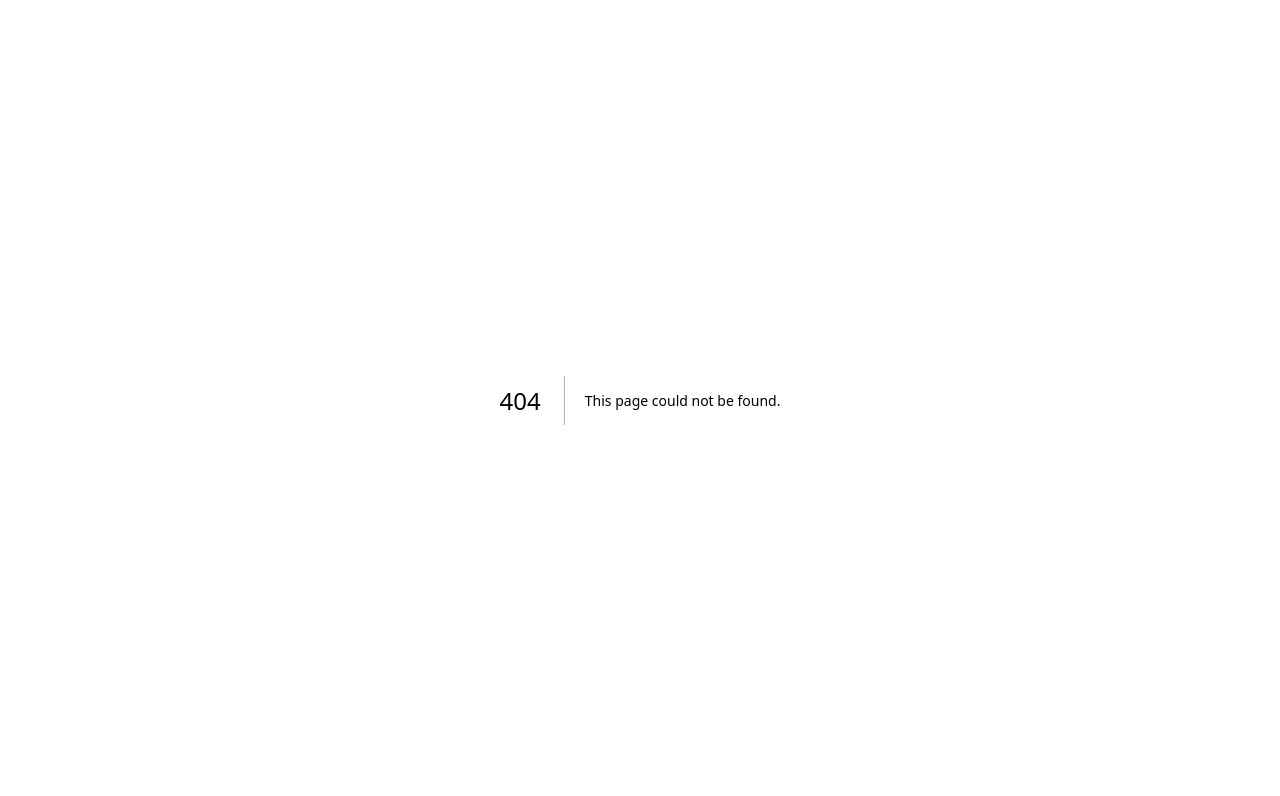
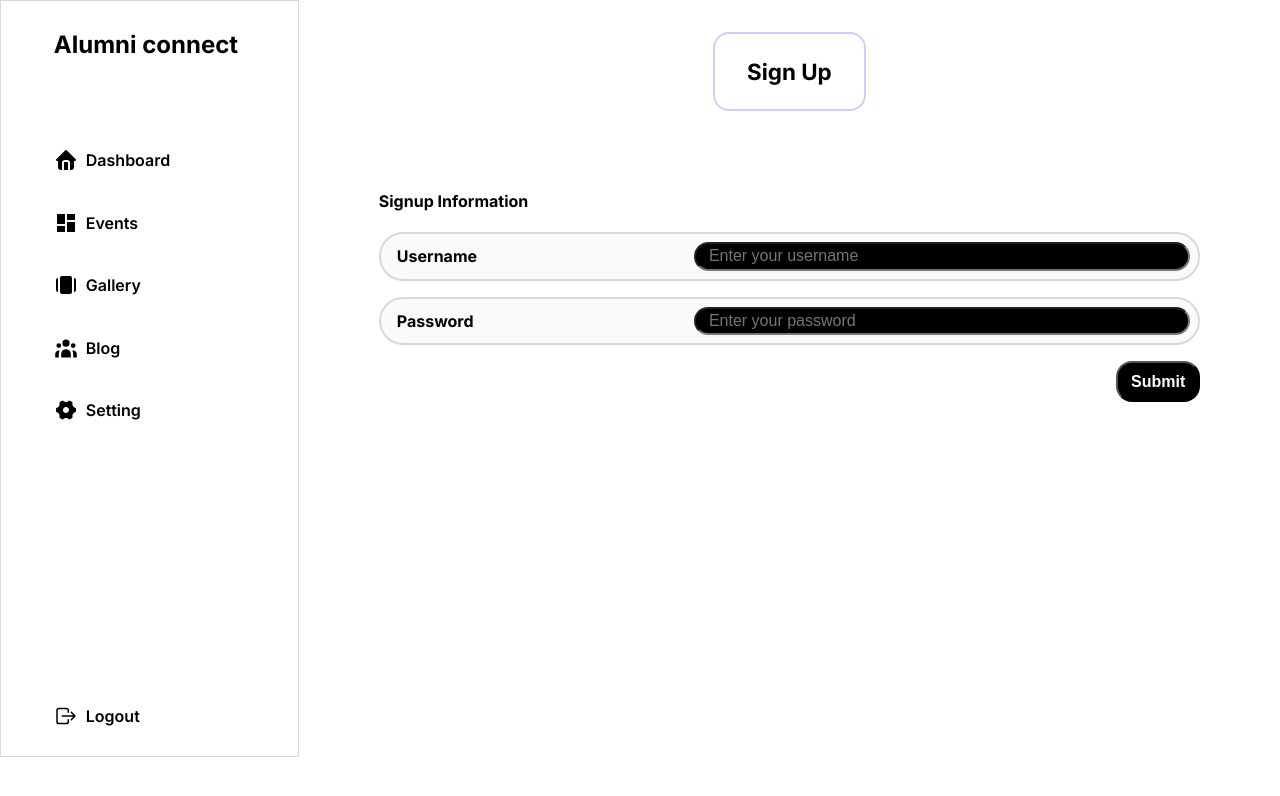
Before and after one commit to Heavy108/Alumn, a Next.js app in the folder alumn/: page /DashBoard/signup in a window 1280 px wide. Before the commit this address had no page. Shown: the top 796 px of the page. Built offline with nearby package versions, Linux system fonts and the light colour scheme.

Commit message:
Dashboard complete

```diff
--- a/alumn/src/Components/DashBoardNavigation.jsx
+++ b/alumn/src/Components/DashBoardNavigation.jsx
@@ -59,7 +59,7 @@ function DashBoard() {
               onClick={() => handleClick('Carasoul')}
               className={activeItem === 'Carasoul' ? `${style.activeItem}` : ''}
             >
-              <Link href="/Dashboard/UpdateGallery" className={style.Link}>
+              <Link href="/DashBoard/GalleryPage" className={style.Link}>
                 <BiSolidCarousel className={style.icons} /> Gallery
               </Link>
             </li>
@@ -67,15 +67,15 @@ function DashBoard() {
               onClick={() => handleClick('Email')}
               className={activeItem === 'Email' ? `${style.activeItem}` : ''}
             >
-              <Link href="/Dashboard/Subscribers" className={style.Link}>
-                <HiUserGroup className={style.icons} /> Subscribers
+              <Link href="../CommingSoon" className={style.Link}>
+                <HiUserGroup className={style.icons} /> Blog
               </Link>
             </li>
             <li
               onClick={() => handleClick('SignUp')}
               className={activeItem === 'SignUp' ? `${style.activeItem}` : ''}
             >
-              <Link href="/Dashboard/SignUp" className={style.Link}>
+              <Link href="/DashBoard/signup" className={style.Link}>
                 <RiSettings4Fill className={style.icons} /> Setting
               </Link>
             </li>
--- a/alumn/src/app/DashBoard/EventsPage/page.jsx
+++ b/alumn/src/app/DashBoard/EventsPage/page.jsx
@@ -7,6 +7,7 @@ import { CiSearch } from "react-icons/ci";
 async function EventPage(){
     const data =await fetchData()
     console.log(typeof(data))
+    const total = data.length
     return(<>
 
     <div className={style.Account}>
@@ -18,7 +19,7 @@ async function EventPage(){
         </div>
         <ul className={style.items}>
           <li className={style.box}>
-            Events<span className={style.data}>3</span>
+            Events<span className={style.data}>{total}</span>
           </li>
           <li className={style.box}>
             Upcoming Events<span className={style.data}>0</span>
--- /dev/null
+++ b/alumn/src/app/DashBoard/signup/page.jsx
@@ -0,0 +1,84 @@
+'use client';
+import Title from "@/Components/Title"; // Assuming you have a Title component
+import style from "@/css/signup.module.css";
+import { useRouter } from "next/navigation";
+import { useState } from "react";
+import { Input } from "@/Components/Input"; // Assuming you have an Input component
+
+function SignupPage() {
+  const router = useRouter();
+  const [user, setUser] = useState({
+    username: "",
+    password: "",
+  });
+  const [isLoading, setIsLoading] = useState(false);
+
+  const onSignup = async (e) => {
+    e.preventDefault();
+    setIsLoading(true);
+
+    try {
+      const response = await fetch("../api/SignUp", {
+        method: "POST",
+        headers: {
+          "Content-Type": "application/json",
+        },
+        body: JSON.stringify(user), // Serialize the user object
+      });
+
+      const data = await response.json(); // Parse the JSON response
+      console.log("Signup success", data);
+
+      if (response.ok) {
+        alert("Signup successful!");
+
+      } else {
+        alert(`Signup failed: ${data.error}`);
+      }
+    } catch (error) {
+      console.log("Signup failed", error.message);
+      alert("An error occurred. Please try again later.");
+    } finally {
+      setIsLoading(false);
+    }
+  };
+
+  return (
+    <>
+      <Title title="Sign Up" />
+      <div className={style.container}>
+        <form onSubmit={onSignup} className={style.form}>
+          <div className={style.inputGroup}>
+            <h4>Signup Information</h4>
+            <Input
+              label="Username"
+              type="text"
+              name="username"
+              value={user.username}
+              onChange={(e) => setUser({ ...user, username: e.target.value })}
+              placeholder="Enter your username"
+              required
+            />
+            <Input
+              label="Password"
+              type="password"
+              name="password"
+              value={user.password}
+              onChange={(e) => setUser({ ...user, password: e.target.value })}
+              placeholder="Enter your password"
+              required
+            />
+          </div>
+
+          <div className={style.Button}>
+          <button type="submit"  disabled={isLoading}>
+            {isLoading ? 'Submitting...' : 'Submit'}
+          </button>
+        </div>
+        </form>
+      </div>
+    </>
+  );
+}
+
+export default SignupPage;
--- /dev/null
+++ b/alumn/src/app/api/DeleteGallery/route.js
@@ -0,0 +1,22 @@
+import {connect} from '@/dbConfig/dbConfig';
+import { NextResponse } from 'next/server';
+import Gallery from '@/Models/Gallery';
+export async function POST(request) {
+    try {
+      await connect();
+      const { id } = await request.json();
+
+      console.log("from route event delete", id);
+
+      const result = await Gallery.findByIdAndDelete(id); // Use id directly
+
+      if (!result) {
+        return NextResponse.json({ error: "Image not found" }, { status: 404 });
+      }
+
+      return NextResponse.json({ message: 'Success' });
+    } catch (error) {
+      console.error('Error:', error);
+      return NextResponse.json({ error: error.message }, { status: 500 });
+    }
+  }
--- a/alumn/src/css/signup.module.css
+++ b/alumn/src/css/signup.module.css
@@ -0,0 +1,15 @@
+.container{
+    margin: 5rem;
+}
+.Button{
+    display: flex;
+    justify-content: flex-end;
+}
+.Button button{
+    color: white;
+    background-color: black;
+    padding: 0.6rem 0.8rem 0.6rem 0.8rem;
+    border-radius: 1rem;
+    font-weight: 700;
+    font-size: 1rem;
+}
```
Also changed, not shown: alumn/src/Components/Magazine_Frame_1.jsx (+24 -6 lines), alumn/src/app/DashBoard/GalleryPage/page.jsx (+10 -10 lines), alumn/src/app/signup/page.jsx (deleted, +0 -83 lines), alumn/src/app/DashBoard/UpdateGallery/page.jsx (deleted).
